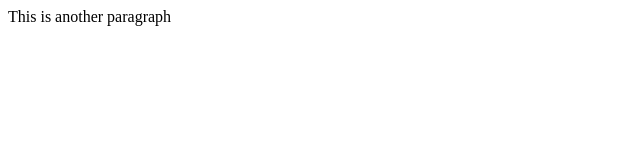
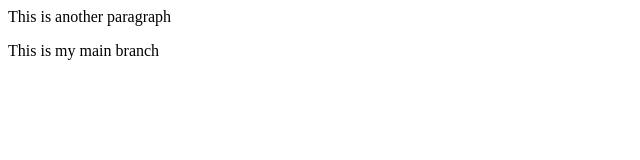
Before and after one commit to kajalpruthi30/First, a plain HTML site: page index.html in a window 1280 px wide. Shown: the whole page, without its empty margins (0-640 px from the left). Drawn offline with Linux system fonts and the light colour scheme.

Commit message:
amendments in main

```diff
--- a/index.html
+++ b/index.html
@@ -1 +1,2 @@
 <p>This is another paragraph</p>
+<p>This is my main branch</p>
```
